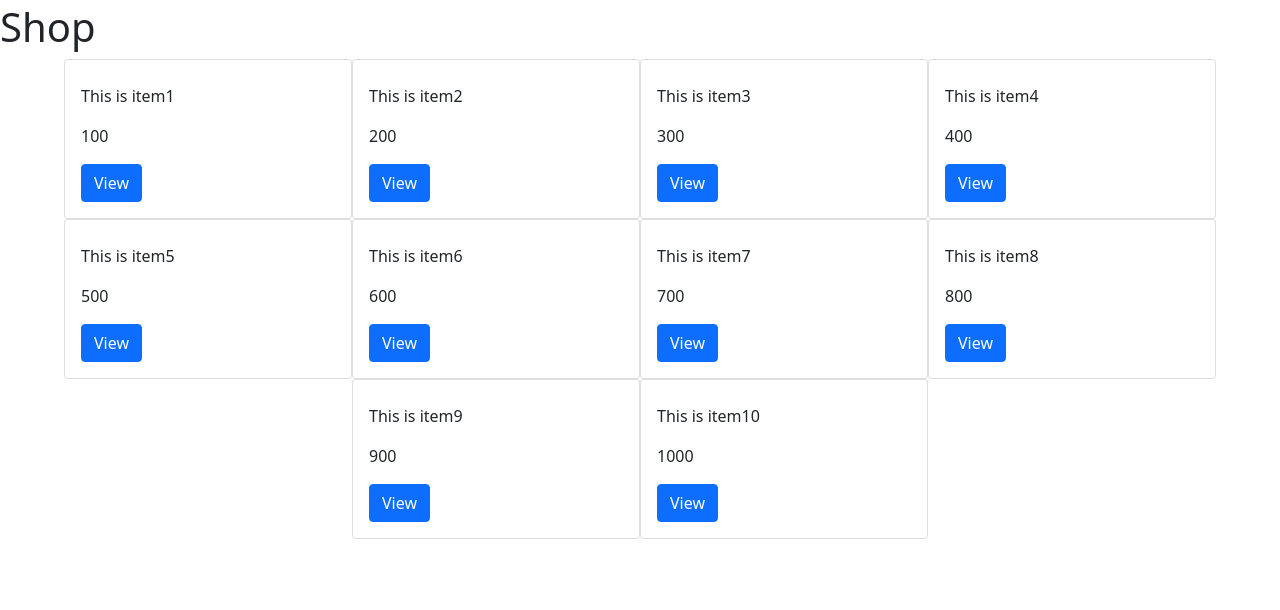
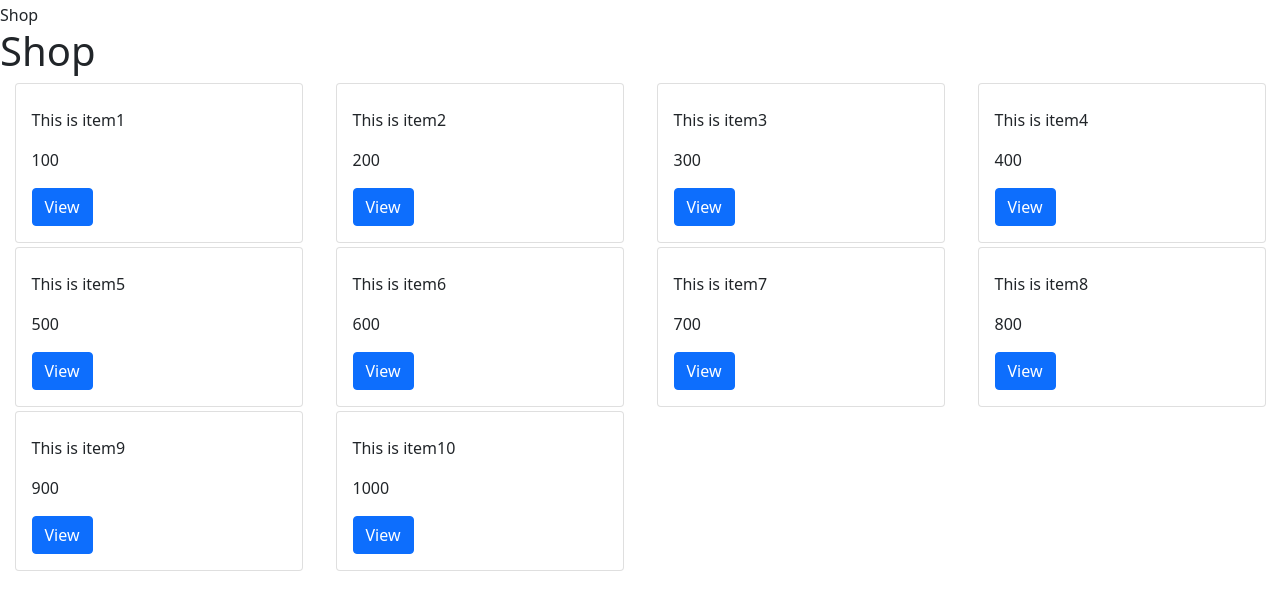
Before and after one commit to phildehovre/third-assignment, a Django app: page /shop/ in a window 1280 px wide. Shown: the part 53-663 px from the top of the page. Run offline with Django 5.2, Linux system fonts and the light colour scheme.

Commit message:
Add styles

```diff
--- a/shop/static/shop/css/style.css
+++ b/shop/static/shop/css/style.css
@@ -1,11 +1,38 @@
 .item_list {
-    display: flex;
-    flex-wrap: wrap;
+    display: grid;
+    width: 100%;
     margin: auto;
+    justify-content: center;
+    place-items: center;
+    gap: .25rem;
+}
+
+.item_ctn {
     width: 100%;
-    justify-content: center;
 }
 
 .item_detail {
-    outline: 1px solid red;
+    width: 100%;
 }
+
+
+@media (min-width: 576px) {
+    .item_list {
+        grid-template-columns: 1fr;
+    }
+}
+@media (min-width: 768px) {
+    .item_list {
+        grid-template-columns: 1fr 1fr;
+    }
+}
+@media (min-width: 992px) {
+    .item_list {
+        grid-template-columns: repeat(3, 1fr);
+    }
+}
+@media (min-width: 1240px) {
+    .item_list {
+        grid-template-columns: repeat(4, 1fr);
+    }
+}
--- a/shop/templates/shop/base.html
+++ b/shop/templates/shop/base.html
@@ -7,15 +7,14 @@
     <meta charset="UTF-8">
     <meta name="viewport" content="width=device-width, initial-scale=1.0">
     <title>Document</title>
-    <link rel="stylesheet" href="{% static 'shop/css/style.css' %}">
     {% block title %}Shop{% endblock %}
 </head>
 <body>
 
-    {% block content %}
+{% block content %}
 
 
-    {% endblock %}
+{% endblock content %}
+</body>
 
-</body>
 </html>
--- a/shop/templates/shop/item_detail.html
+++ b/shop/templates/shop/item_detail.html
@@ -1,4 +1,5 @@
 {% extends 'shop/item_list.html' %}
+{% load static %}
 
 
 {% block content %}
--- a/shop/templates/shop/item_list.html
+++ b/shop/templates/shop/item_list.html
@@ -9,15 +9,19 @@
     <meta name="viewport" content="width=device-width, initial-scale=1.0">
     <title>Document</title>
     <link rel="stylesheet" href="{% static 'shop/css/style.css' %}">
+    {% block title %}Shop{% endblock %}
 </head>
 <body>
+
+</body>
+</html>
 
 <h1>Shop</h1>
 <div class="item_list">
     {% for item in items %}
     <div class="card" style="width: 18rem;">
     <!-- <img src="{{ item.image.url }}" class="card-img-top" alt="{{ item.title }}"> -->
-        <div class="card-body">
+    <div class="card-body item_ctn">
         <h5 class="card-title">{{ item.title }}</h5>
         <p class="card-text">{{ item.description }}</p>
         <p class="card-text">{{ item.price }}</p>
@@ -27,6 +31,5 @@
 {% endfor %}
 </div>
 
-{% endblock content %}
-</body>
-</html>
+
+{% endblock  %}
```
Lines whose indentation alone changed are shown as unchanged.
